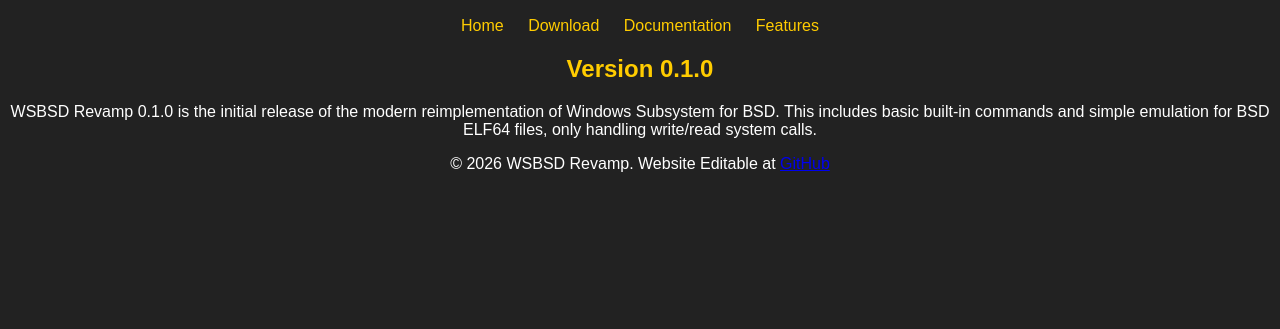
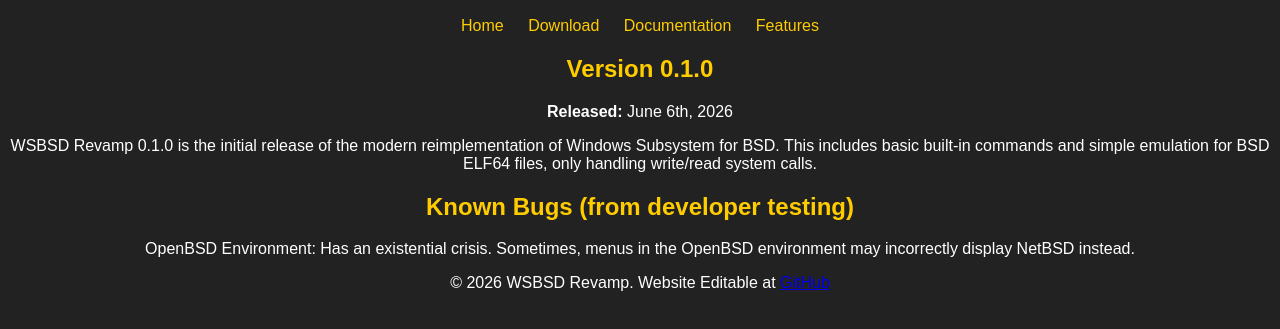
Before and after one commit to Coolis1362/revamp.wsbsd.org, a plain HTML site: page docs/010.html in a window 1280 px wide. Shown: the part 51-380 px from the top of the page. Drawn offline with Linux system fonts and the light colour scheme.

Commit message:
add release date and known bugs section to version 0.1.0 documentation

```diff
--- a/docs/010.html
+++ b/docs/010.html
@@ -21,7 +21,11 @@
     </header>
     <section>
         <h2>Version 0.1.0</h2>
+        <p><strong>Released:</strong> June 6th, 2026</p>
         <p>WSBSD Revamp 0.1.0 is the initial release of the modern reimplementation of Windows Subsystem for BSD. This includes basic built-in commands and simple emulation for BSD ELF64 files, only handling write/read system calls.</p>
+        <h2>Known Bugs (from developer testing)</h2>
+        <p>OpenBSD Environment: Has an existential crisis. Sometimes, menus in the OpenBSD environment may incorrectly display NetBSD instead.</p>
+    </section>
 </body>
 <footer>
         <p>&copy; 2026 WSBSD Revamp. Website Editable at <a href="https://github.com/Coolis1362/revamp.wsbsd.org">GitHub</a></p>
```
